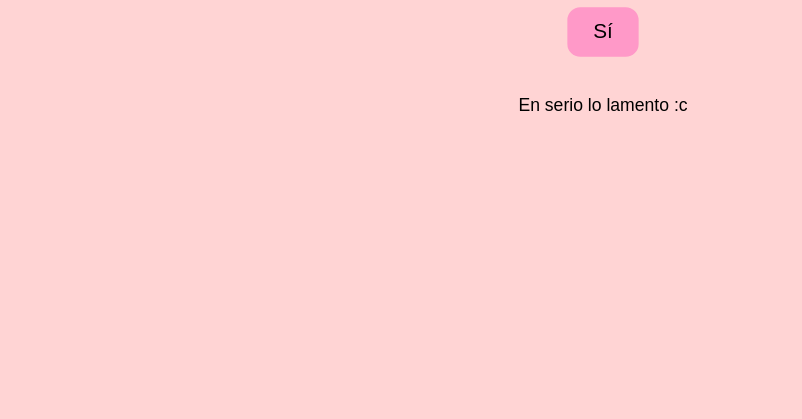
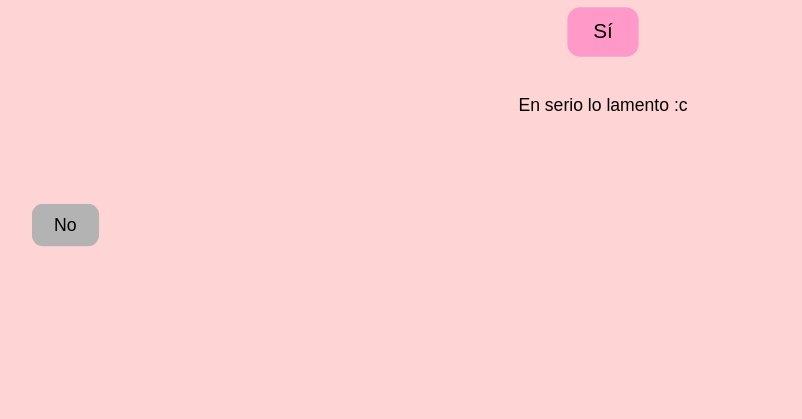
Before and after one commit to snider777/Sorry, a plain HTML site: page index.html in a window 1280 px wide. Both pictures are taken after a click on the button "No". Shown: the part 381-800 px from the top of the page, without its empty margins (37-839 px from the left). Drawn offline with Linux system fonts and the light colour scheme.

Commit message:
Update index.html

```diff
--- a/index.html
+++ b/index.html
@@ -4,6 +4,7 @@
   <meta charset="UTF-8" />
   <meta name="viewport" content="width=device-width, initial-scale=1.0" />
   <title>¿Me perdonas?</title>
+
   <style>
     body {
       font-family: 'Arial', sans-serif;
@@ -15,7 +16,7 @@
       height: 100vh;
       margin: 0;
       text-align: center;
-      overflow: hidden;
+      overflow: hidden; /* evita desplazamiento */
     }
 
     h1 {
@@ -28,7 +29,7 @@
       display: flex;
       gap: 20px;
       margin-bottom: 20px;
-      position: relative;
+      position: static; /* importante */
     }
 
     button {
@@ -38,16 +39,17 @@
       border-radius: 12px;
       cursor: pointer;
       transition: 0.2s ease;
-      position: relative;
     }
 
     #yesBtn {
       background-color: #ff99c8;
     }
 
+    /* El NO se moverá con coordenadas absolutas respecto al body */
     #noBtn {
       background-color: #b3b3b3;
-      position: absolute;
+      position: fixed;
+      z-index: 9999;
     }
 
     #mensaje {
@@ -102,6 +104,7 @@
 
     let clicksNo = 0;
 
+    // Guardamos el orden original
     const ordenOriginal = [...btnBox.children];
 
     function swapButtons() {
@@ -114,7 +117,6 @@
       yesBtn.style.display = "none";
       noBtn.style.display = "none";
       titulo.style.display = "none";
-
       document.body.style.background = "#ffffff";
 
       mensaje.innerHTML =
@@ -132,21 +134,21 @@
     noBtn.onclick = () => {
       clicksNo++;
 
-      // --- FRASES ---
+      // 1. Mostrar frases sin repetir
       if (frases.length > 0) {
         mensaje.textContent = frases.shift();
       } else {
         mensaje.textContent = "Esta era mi última opción jajaja ...";
       }
 
-      // --- ESCALAS ---
+      // 2. Escalas
       yesScale = +(yesScale + 0.08).toFixed(3);
       yesBtn.style.transform = `scale(${yesScale})`;
 
       noScale = Math.max(+(noScale - 0.08).toFixed(3), 0.32);
       noBtn.style.transform = `scale(${noScale})`;
 
-      // --- FONDO ---
+      // 3. Fondo
       let current = document.body.dataset.pinkLevel
         ? Number(document.body.dataset.pinkLevel)
         : 220;
@@ -154,60 +156,33 @@
       document.body.dataset.pinkLevel = current;
       document.body.style.background = `rgb(255, ${current}, ${current})`;
 
-      // --- MOVIMIENTO ARREGLADO: NO SE SALE NI SE PEGA ---
-      const noRect = noBtn.getBoundingClientRect();
+      // 4. Movimiento aleatorio del NO (sin solaparse con el SÍ)
       const yesRect = yesBtn.getBoundingClientRect();
+
       const width = window.innerWidth;
       const height = window.innerHeight;
 
-      const margen = 30;
-      const minX = 10;
-      const maxX = width - noRect.width - 10;
-      const minY = 10;
-      const maxY = height - noRect.height - 10;
-
       let x, y, tries = 0;
-
       do {
-        x = Math.random() * (maxX - minX) + minX;
-        y = Math.random() * (maxY - minY) + minY;
+        x = Math.random() * (width - noBtn.offsetWidth);
+        y = Math.random() * (height - noBtn.offsetHeight - 20) + 10;
         tries++;
-        if (tries > 200) break;
-
-        const noLeft = x;
-        const noRight = x + noRect.width;
-        const noTop = y;
-        const noBottom = y + noRect.height;
-
-        const yesLeft = yesRect.left - margen;
-        const yesRight = yesRect.right + margen;
-        const yesTop = yesRect.top - margen;
-        const yesBottom = yesRect.bottom + margen;
-
-        var seSolapa = !(
-          noRight < yesLeft ||
-          noLeft > yesRight ||
-          noBottom < yesTop ||
-          noTop > yesBottom
-        );
-
-      } while (seSolapa);
+        if (tries > 500) break; // seguridad
+      } while (
+        // Evita superposición
+        !(
+          x + noBtn.offsetWidth < yesRect.left ||
+          x > yesRect.right ||
+          y + noBtn.offsetHeight < yesRect.top ||
+          y > yesRect.bottom
+        )
+      );
 
       noBtn.style.left = `${x}px`;
       noBtn.style.top = `${y}px`;
 
-      noBtn.animate(
-        [
-          { opacity: 0, transform: `scale(${noScale + 0.2})` },
-          { opacity: 1, transform: `scale(${noScale})` }
-        ],
-        { duration: 300 }
-      );
-
-      // --- INTERCAMBIO 8 y 9 ---
-      if (clicksNo === 8) {
-        swapButtons();
-      }
+      // 5. Swap solo en 8 y 9
+      if (clicksNo === 8) swapButtons();
 
       if (clicksNo === 9) {
         btnBox.innerHTML = "";
```
